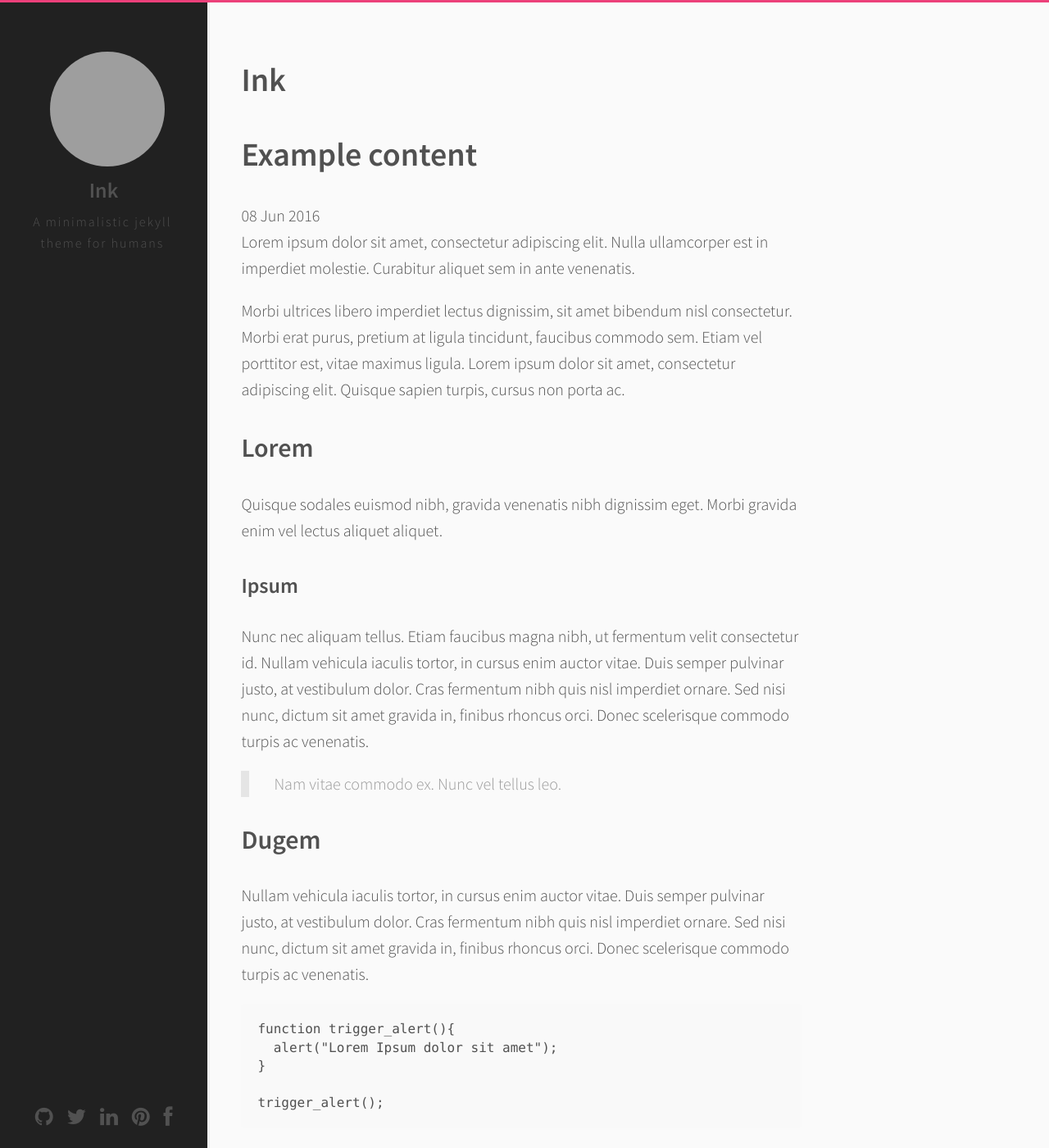
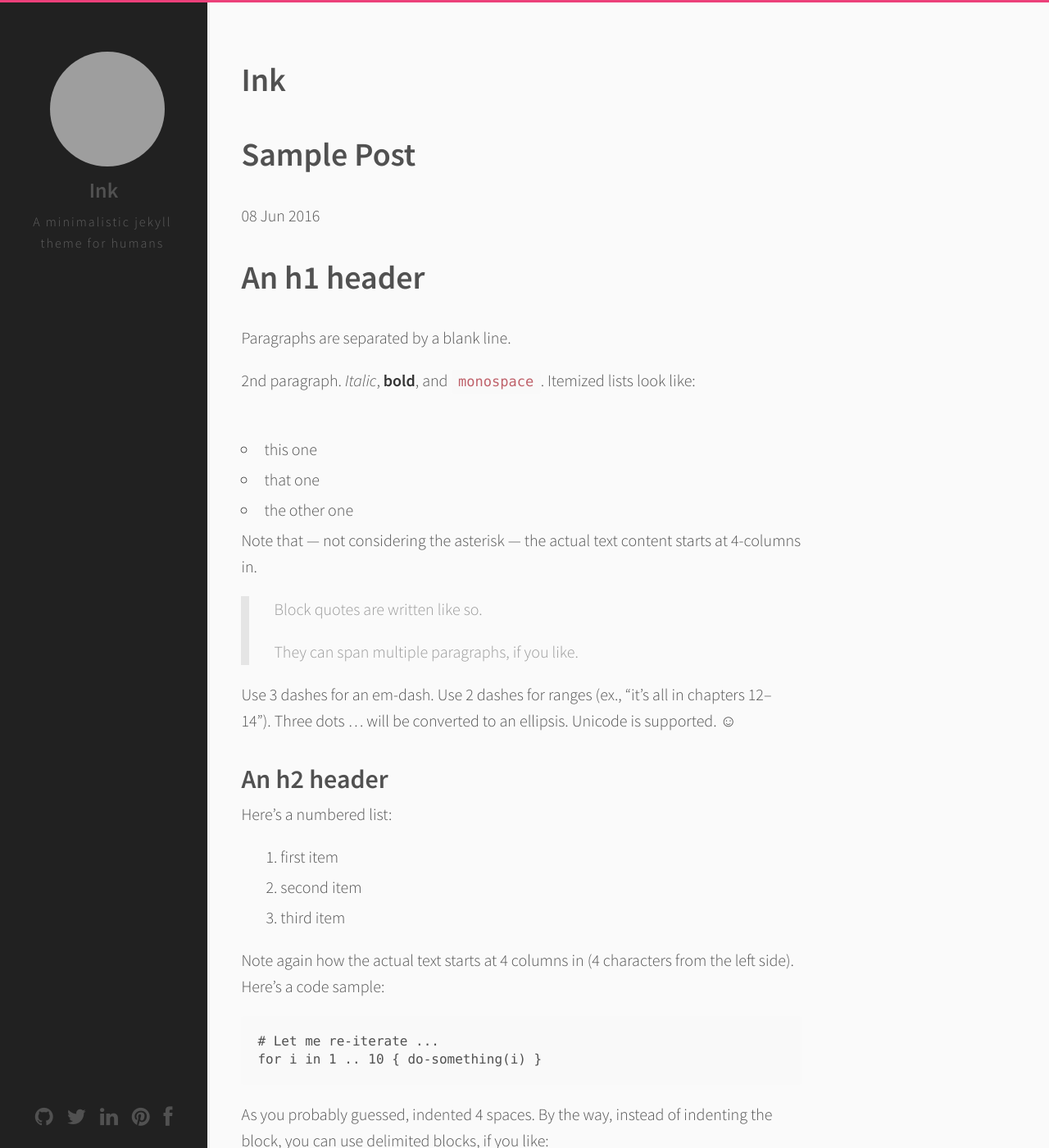
Before and after one commit to thinker3197/ink, a Jekyll site: the page built from _posts/2016-06-08-example-content.md, in a window 1280 px wide and 1400 px high. Shown: the whole window at 82% size. Built offline with Jekyll 4.4.1, drawn with Linux system fonts in a browser that asks for light colours; some of the changed text lies outside the part shown; grey boxes are pictures that could not be loaded.

Commit message:
Sass updates

````diff
--- a/_includes/header.html
+++ b/_includes/header.html
@@ -1,5 +1,5 @@
-<header class="masthead">
-  <h1 class="masthead-title--small">
+<header class="head">
+  <h1 class="head-title">
     <a href="{{ site.baseurl }}/">{{ site.name }}</a>
   </h1>
 </header>
--- a/_posts/2016-06-08-example-content.md
+++ b/_posts/2016-06-08-example-content.md
@@ -1,74 +1,160 @@
 ---
-title:        "Example content"
-# jekyll-seo-tag
+title:        "Sample Post"
 description:  "A short description of the page's content"
 image:        "http://placehold.it/400x200"
-author:       "jianjie"
+author:       "Jhonathan"
 ---
 
-<p class="lead">Lorem ipsum dolor sit amet, consectetur adipiscing elit. Nulla ullamcorper est in imperdiet molestie. Curabitur aliquet sem in ante venenatis.</p>
+An h1 header
+============
 
-Morbi ultrices libero imperdiet [lectus](#) dignissim, sit amet bibendum nisl consectetur. Morbi erat purus, pretium at ligula tincidunt, faucibus commodo sem. Etiam vel porttitor est, vitae maximus ligula. Lorem ipsum dolor sit amet, consectetur adipiscing elit. Quisque sapien turpis, cursus non porta ac.
+Paragraphs are separated by a blank line.
 
-## Lorem
-Quisque sodales euismod nibh, gravida venenatis nibh dignissim eget. Morbi gravida enim vel lectus aliquet aliquet.
+2nd paragraph. *Italic*, **bold**, and `monospace`. Itemized lists
+look like:
 
-### Ipsum
-Nunc nec aliquam tellus. Etiam faucibus magna nibh, ut fermentum velit consectetur id. Nullam vehicula iaculis tortor, in cursus enim auctor vitae. Duis semper pulvinar justo, at vestibulum dolor. Cras fermentum nibh quis nisl imperdiet ornare. Sed nisi nunc, dictum sit amet gravida in, finibus rhoncus orci. Donec scelerisque commodo turpis ac venenatis.
+  * this one
+  * that one
+  * the other one
 
-> Nam vitae commodo ex. Nunc vel tellus leo.
+Note that --- not considering the asterisk --- the actual text
+content starts at 4-columns in.
 
-## Dugem
-Nullam vehicula iaculis tortor, in cursus enim auctor vitae. Duis semper pulvinar justo, at vestibulum dolor. Cras fermentum nibh quis nisl imperdiet ornare. Sed nisi nunc, dictum sit amet gravida in, finibus rhoncus orci. Donec scelerisque commodo turpis ac venenatis.
+> Block quotes are
+> written like so.
+>
+> They can span multiple paragraphs,
+> if you like.
 
-``` javascript
-function trigger_alert(){
-  alert("Lorem Ipsum dolor sit amet");
+Use 3 dashes for an em-dash. Use 2 dashes for ranges (ex., "it's all
+in chapters 12--14"). Three dots ... will be converted to an ellipsis.
+Unicode is supported. ☺
+
+
+
+An h2 header
+------------
+
+Here's a numbered list:
+
+ 1. first item
+ 2. second item
+ 3. third item
+
+Note again how the actual text starts at 4 columns in (4 characters
+from the left side). Here's a code sample:
+
+    # Let me re-iterate ...
+    for i in 1 .. 10 { do-something(i) }
+
+As you probably guessed, indented 4 spaces. By the way, instead of
+indenting the block, you can use delimited blocks, if you like:
+
+~~~
+define foobar() {
+    print "Welcome to flavor country!";
 }
+~~~
 
-trigger_alert();
-```
+(which makes copying & pasting easier). You can optionally mark the
+delimited block for Pandoc to syntax highlight it:
 
-### Golem
-Quisque sodales euismod nibh, gravida venenatis nibh dignissim eget. Morbi gravida enim vel lectus aliquet aliquet.
+~~~python
+import time
+# Quick, count to ten!
+for i in range(10):
+    # (but not *too* quick)
+    time.sleep(0.5)
+    print i
+~~~
 
-* Praesent commodo cursus magna.
-* Donec id elit non mi porta gravida at eget metus.
-* Nulla vitae elit libero, a pharetra augue.
 
-Cras fermentum nibh quis nisl imperdiet ornare. Sed nisi nunc, dictum sit amet gravida in, finibus rhoncus orci. Donec scelerisque commodo turpis ac venenatis.
 
-1. Vestibulum id ligula porta felis euismod semper.
-2. Cum sociis natoque penatibus.
-3. Maecenas sed diam eget risus.
+### An h3 header ###
 
-Nam ante lacus, ornare ut lacus in, aliquet gravida orci. Donec non dignissim elit. Integer facilisis lorem sed porttitor elementum. Etiam a eleifend justo.
+Now a nested list:
 
-kramdown
-: A Markdown-superset converter
+ 1. First, get these ingredients:
 
-Maruku
-: Another Markdown-superset converter
+      * carrots
+      * celery
+      * lentils
 
-Sed nisi nunc, dictum sit amet gravida in, finibus rhoncus orci. Donec scelerisque commodo turpis ac venenatis.
+ 2. Boil some water.
 
-![Large example image](http://placehold.it/800x400 "Large example image")
-![Medium example image](http://placehold.it/400x200 "Medium example image")
-![Small example image](http://placehold.it/200x200 "Small example image")
+ 3. Dump everything in the pot and follow
+    this algorithm:
 
-Aenean lacinia bibendum nulla sed consectetur. Lorem ipsum dolor sit amet, consectetur adipiscing elit.
+        find wooden spoon
+        uncover pot
+        stir
+        cover pot
+        balance wooden spoon precariously on pot handle
+        wait 10 minutes
+        goto first step (or shut off burner when done)
 
-|-----------------+------------+-----------------+----------------|
-| Default aligned |Left aligned| Center aligned  | Right aligned  |
-|-----------------|:-----------|:---------------:|---------------:|
-| First body part |Second cell | Third cell      | fourth cell    |
-| Second line     |foo         | **strong**      | baz            |
-| Third line      |quux        | baz             | bar            |
-|-----------------+------------+-----------------+----------------|
-| Second body     |            |                 |                |
-| 2 line          |            |                 |                |
-|=================+============+=================+================|
-| Footer row      |            |                 |                |
-|-----------------+------------+-----------------+----------------|
+    Do not bump wooden spoon or it will fall.
 
-Nullam quis risus eget urna mollis ornare vel eu leo.
+Notice again how text always lines up on 4-space indents (including
+that last line which continues item 3 above).
+
+Here's a link to [a website](http://foo.bar), to a [local
+doc](local-doc.html), and to a [section heading in the current
+doc](#an-h2-header). Here's a footnote [^1].
+
+[^1]: Footnote text goes here.
+
+Tables can look like this:
+
+size  material      color
+----  ------------  ------------
+9     leather       brown
+10    hemp canvas   natural
+11    glass         transparent
+
+Table: Shoes, their sizes, and what they're made of
+
+(The above is the caption for the table.) Pandoc also supports
+multi-line tables:
+
+--------  -----------------------
+keyword   text
+--------  -----------------------
+red       Sunsets, apples, and
+          other red or reddish
+          things.
+
+green     Leaves, grass, frogs
+          and other things it's
+          not easy being.
+--------  -----------------------
+
+A horizontal rule follows.
+
+***
+
+Here's a definition list:
+
+apples
+  : Good for making applesauce.
+oranges
+  : Citrus!
+tomatoes
+  : There's no "e" in tomatoe.
+
+Again, text is indented 4 spaces. (Put a blank line between each
+term/definition pair to spread things out more.)
+
+Here's a "line block":
+
+| Line one
+|   Line too
+| Line tree
+
+and images can be specified like so:
+
+![example image](http://placehold.it/800x250 "An exemplary image")
+
+
+And note that you can backslash-escape any punctuation characters
+which you wish to be displayed literally, ex.: \`foo\`, \*bar\*, etc.
--- a/style.scss
+++ b/style.scss
@@ -50,6 +50,12 @@
 }
 
 h2 {
+    margin: 0;
+    padding: 0;
+    border: 0;
+    font: inherit;
+    vertical-align: baseline;
+    font-weight: 800;
     font-size: 1.6rem;
 }
 
@@ -298,6 +304,7 @@
         width: auto;
         float: right;
         margin-left: 14vw;
+        color: #616161;
     }
     .social {
         position: absolute;
@@ -362,17 +369,474 @@
 
 .bloghead {
     .bloghead-title {
-
+        span {
+            color: #BDBDBD;
+        }
     }
     .bloghead-nav {
         span {
             font-weight: 800;
-            color: #000;
+            color: #EC407A;
             &:hover,
             &:focus {
-                color: #000;
-                text-decoration: dotted;
+                color: #EC407A;
+                text-decoration: none;
             }
         }
     }
 }
+
+.post-list {
+    h2 {
+        margin-top: 1.3rem;
+    }
+}
+
+.highlight .hll {
+    background-color: #ffffcc
+}
+
+.highlight .c {
+    color: #999988;
+    font-style: italic
+}
+
+
+/* Comment */
+
+.highlight .err {
+    color: #a61717;
+    background-color: #e3d2d2
+}
+
+
+/* Error */
+
+.highlight .k {
+    color: #000000;
+    font-weight: bold
+}
+
+
+/* Keyword */
+
+.highlight .o {
+    color: #000000;
+    font-weight: bold
+}
+
+
+/* Operator */
+
+.highlight .cm {
+    color: #999988;
+    font-style: italic
+}
+
+
+/* Comment.Multiline */
+
+.highlight .cp {
+    color: #999999;
+    font-weight: bold;
+    font-style: italic
+}
+
+
+/* Comment.Preproc */
+
+.highlight .c1 {
+    color: #999988;
+    font-style: italic
+}
+
+
+/* Comment.Single */
+
+.highlight .cs {
+    color: #999999;
+    font-weight: bold;
+    font-style: italic
+}
+
+
+/* Comment.Special */
+
+.highlight .gd {
+    color: #000000;
+    background-color: #ffdddd
+}
+
+
+/* Generic.Deleted */
+
+.highlight .ge {
+    color: #000000;
+    font-style: italic
+}
+
+
+/* Generic.Emph */
+
+.highlight .gr {
+    color: #aa0000
+}
+
+
+/* Generic.Error */
+
+.highlight .gh {
+    color: #999999
+}
+
+
+/* Generic.Heading */
+
+.highlight .gi {
+    color: #000000;
+    background-color: #ddffdd
+}
+
+
+/* Generic.Inserted */
+
+.highlight .go {
+    color: #888888
+}
+
+
+/* Generic.Output */
+
+.highlight .gp {
+    color: #555555
+}
+
+
+/* Generic.Prompt */
+
+.highlight .gs {
+    font-weight: bold
+}
+
+
+/* Generic.Strong */
+
+.highlight .gu {
+    color: #aaaaaa
+}
+
+
+/* Generic.Subheading */
+
+.highlight .gt {
+    color: #aa0000
+}
+
+
+/* Generic.Traceback */
+
+.highlight .kc {
+    color: #000000;
+    font-weight: bold
+}
+
+
+/* Keyword.Constant */
+
+.highlight .kd {
+    color: #000000;
+    font-weight: bold
+}
+
+
+/* Keyword.Declaration */
+
+.highlight .kn {
+    color: #000000;
+    font-weight: bold
+}
+
+
+/* Keyword.Namespace */
+
+.highlight .kp {
+    color: #000000;
+    font-weight: bold
+}
+
+
+/* Keyword.Pseudo */
+
+.highlight .kr {
+    color: #000000;
+    font-weight: bold
+}
+
+
+/* Keyword.Reserved */
+
+.highlight .kt {
+    color: #445588;
+    font-weight: bold
+}
+
+
+/* Keyword.Type */
+
+.highlight .m {
+    color: #009999
+}
+
+
+/* Literal.Number */
+
+.highlight .s {
+    color: #d01040
+}
+
+
+/* Literal.String */
+
+.highlight .na {
+    color: #008080
+}
+
+
+/* Name.Attribute */
+
+.highlight .nb {
+    color: #0086B3
+}
+
+
+/* Name.Builtin */
+
+.highlight .nc {
+    color: #445588;
+    font-weight: bold
+}
+
+
+/* Name.Class */
+
+.highlight .no {
+    color: #008080
+}
+
+
+/* Name.Constant */
+
+.highlight .nd {
+    color: #3c5d5d;
+    font-weight: bold
+}
+
+
+/* Name.Decorator */
+
+.highlight .ni {
+    color: #800080
+}
+
+
+/* Name.Entity */
+
+.highlight .ne {
+    color: #990000;
+    font-weight: bold
+}
+
+
+/* Name.Exception */
+
+.highlight .nf {
+    color: #990000;
+    font-weight: bold
+}
+
+
+/* Name.Function */
+
+.highlight .nl {
+    color: #990000;
+    font-weight: bold
+}
+
+
+/* Name.Label */
+
+.highlight .nn {
+    color: #555555
+}
+
+
+/* Name.Namespace */
+
+.highlight .nt {
+    color: #000080
+}
+
+
+/* Name.Tag */
+
+.highlight .nv {
+    color: #008080
+}
+
+
+/* Name.Variable */
+
+.highlight .ow {
+    color: #000000;
+    font-weight: bold
+}
+
+
+/* Operator.Word */
+
+.highlight .w {
+    color: #bbbbbb
+}
+
+
+/* Text.Whitespace */
+
+.highlight .mf {
+    color: #009999
+}
+
+
+/* Literal.Number.Float */
+
+.highlight .mh {
+    color: #009999
+}
+
+
+/* Literal.Number.Hex */
+
+.highlight .mi {
+    color: #009999
+}
+
+
+/* Literal.Number.Integer */
+
+.highlight .mo {
+    color: #009999
+}
+
+
+/* Literal.Number.Oct */
+
+.highlight .sb {
+    color: #d01040
+}
+
+
+/* Literal.String.Backtick */
+
+.highlight .sc {
+    color: #d01040
+}
+
+
+/* Literal.String.Char */
+
+.highlight .sd {
+    color: #d01040
+}
+
+
+/* Literal.String.Doc */
+
+.highlight .s2 {
+    color: #d01040
+}
+
+
+/* Literal.String.Double */
+
+.highlight .se {
+    color: #d01040
+}
+
+
+/* Literal.String.Escape */
+
+.highlight .sh {
+    color: #d01040
+}
+
+
+/* Literal.String.Heredoc */
+
+.highlight .si {
+    color: #d01040
+}
+
+
+/* Literal.String.Interpol */
+
+.highlight .sx {
+    color: #d01040
+}
+
+
+/* Literal.String.Other */
+
+.highlight .sr {
+    color: #009926
+}
+
+
+/* Literal.String.Regex */
+
+.highlight .s1 {
+    color: #d01040
+}
+
+
+/* Literal.String.Single */
+
+.highlight .ss {
+    color: #990073
+}
+
+
+/* Literal.String.Symbol */
+
+.highlight .bp {
+    color: #999999
+}
+
+
+/* Name.Builtin.Pseudo */
+
+.highlight .vc {
+    color: #008080
+}
+
+
+/* Name.Variable.Class */
+
+.highlight .vg {
+    color: #008080
+}
+
+
+/* Name.Variable.Global */
+
+.highlight .vi {
+    color: #008080
+}
+
+
+/* Name.Variable.Instance */
+
+.highlight .il {
+    color: #009999
+}
+
+
+/* Literal.Number.Integer.Long */
````
Also changed, not shown: index.html (+6 -3 lines).
